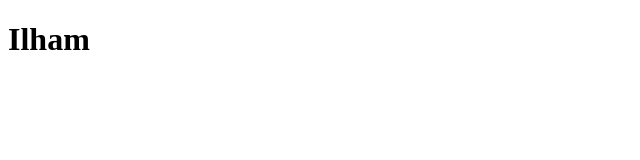
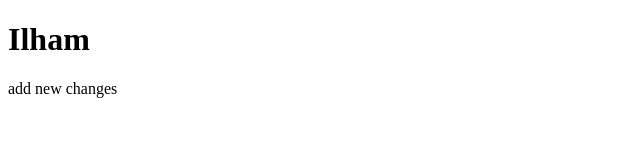
Before and after one commit to farizkydy/dibimbing-git-session, a plain HTML site: page ilham.html in a window 1280 px wide. Shown: the whole page, without its empty margins (0-640 px from the left). Drawn offline with Linux system fonts and the light colour scheme.

Commit message:
ilham html changes

```diff
--- a/ilham.html
+++ b/ilham.html
@@ -7,5 +7,6 @@
   </head>
   <body>
     <h1>Ilham</h1>
+    <p>add new changes</p>
   </body>
 </html>
```
